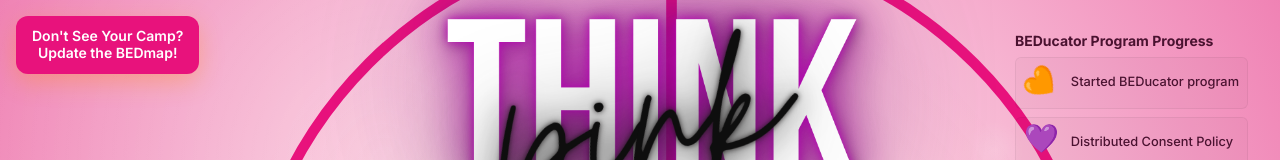
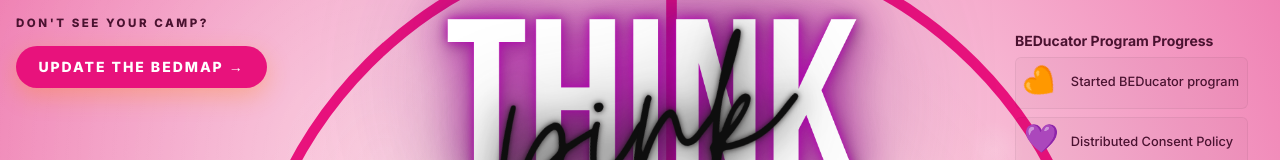
Before and after one commit to MorganCKellar/brc-bed-map, a React (Vite) app in the folder app/: page / in a window 1280 px wide. Shown: the top 160 px of the page. Built offline with nearby package versions, Linux system fonts and the light colour scheme; no server answers.

Commit message:
Enhance UpdatePanel styling and text

```diff
--- a/app/src/components/UpdatePanel.jsx
+++ b/app/src/components/UpdatePanel.jsx
@@ -22,14 +22,24 @@ const UpdatePanel = ({ theme = '2025', isVisible = false, onToggle }) => {
           gap: '1rem'
         }}
       >
+        <div style={{
+          color: '#4A1230',
+          fontFamily: themeConfig.typography.primaryFont,
+          fontWeight: 800,
+          fontSize: '0.72rem',
+          letterSpacing: '0.22em',
+          textTransform: 'uppercase'
+        }}>
+          Don't See Your Camp?
+        </div>
         <button
           onClick={handleUpdateClick}
           style={{
-            padding: '0.75rem 1rem',
+            padding: '0.8rem 1.4rem',
             backgroundColor: '#E8127C',
             color: '#FFFFFF',
             border: 'none',
-            borderRadius: '0.75rem',
+            borderRadius: '2rem',
             fontFamily: themeConfig.typography.primaryFont,
             fontWeight: '600',
             fontSize: '0.875rem',
@@ -50,9 +60,8 @@ const UpdatePanel = ({ theme = '2025', isVisible = false, onToggle }) => {
             e.target.style.boxShadow = '0 8px 25px rgba(254,136,3,0.3)';
           }}
         >
-          <div style={{ textAlign: 'center', lineHeight: '1.2' }}>
-            Don't See Your Camp?<br />
-            Update the BEDmap!
+          <div style={{ textAlign: 'center', lineHeight: '1.2', letterSpacing: '0.14em', textTransform: 'uppercase', fontWeight: 800 }}>
+            Update the BEDmap →
           </div>
         </button>
       </div>
```
